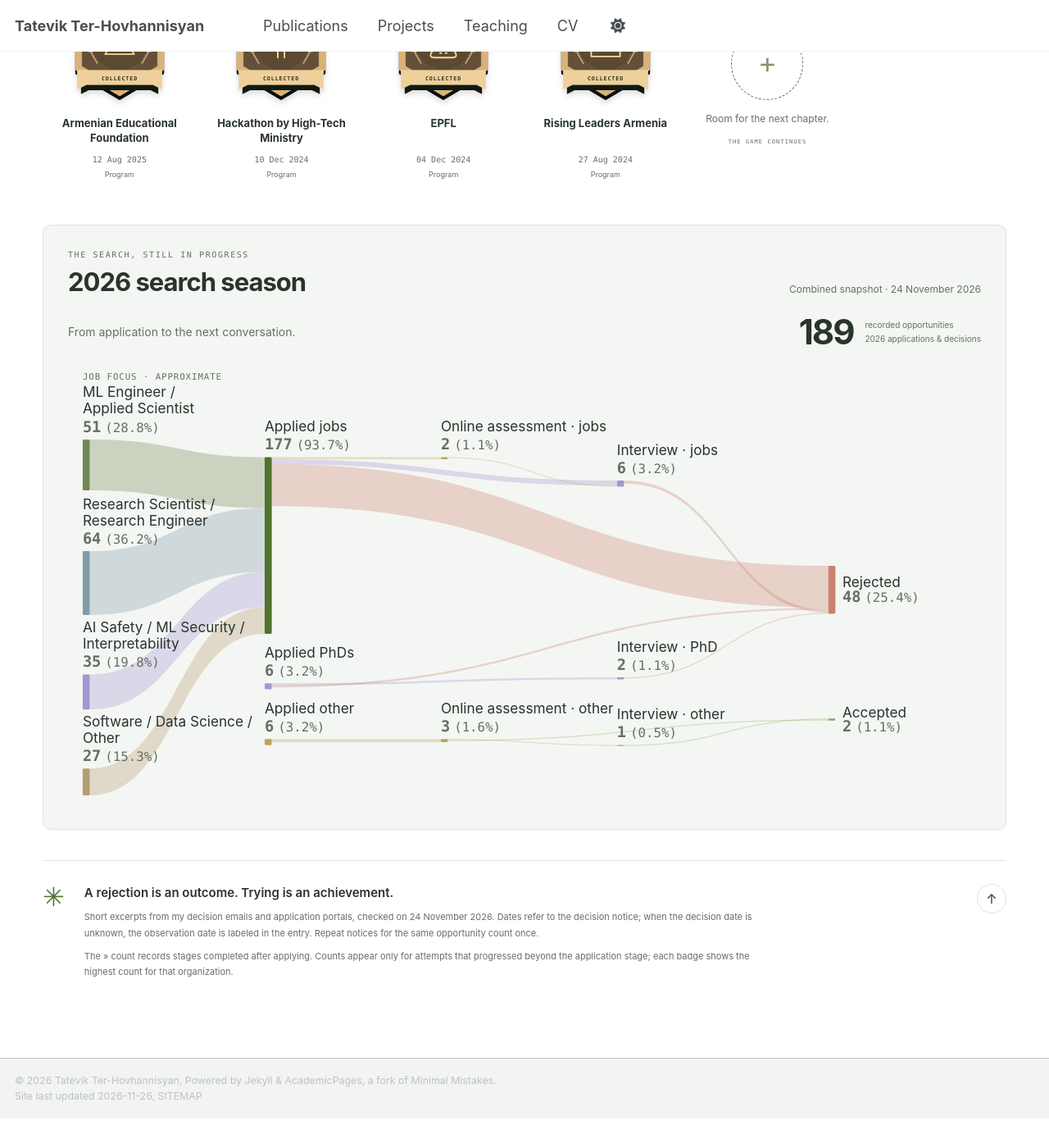
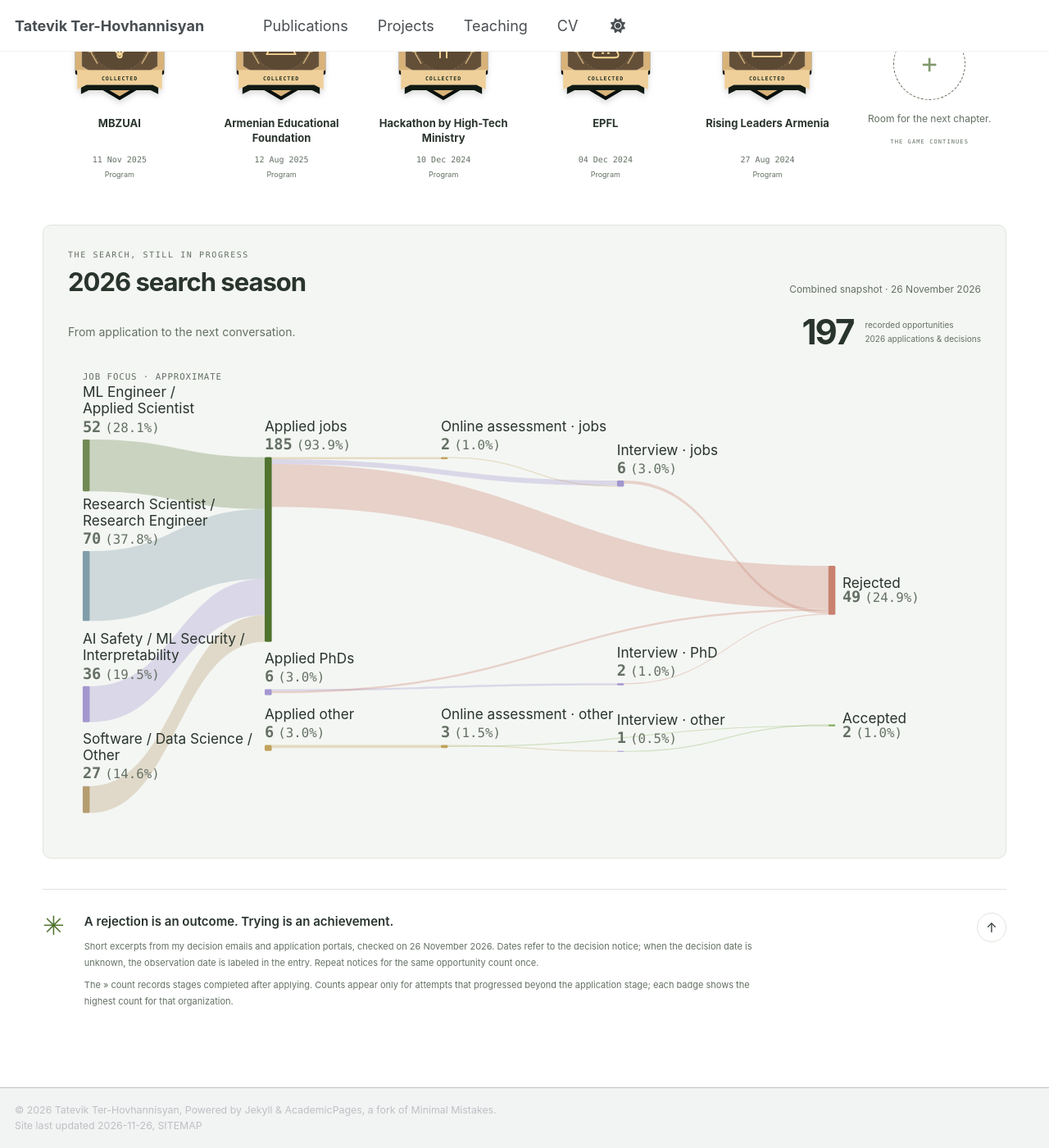
Before and after one commit to tatevik-t/tatevik-t.github.io, a Jekyll site: the page built from _pages/rejections.html, in a window 1280 px wide and 1400 px high, scrolled down 2593 px. Shown: the whole window at 82% size. Built offline with Jekyll 4.4.1, drawn with Linux system fonts in a browser that asks for light colours; a style sheet for code colours, icons or effects is not loaded; before the commit the page ends 3957 px from its top, so only the background shows below that; some of the changed text lies outside the part shown.

Commit message:
Reconcile newer jobs and record Speechmatics rejection

```diff
--- a/_data/search_season_2026.json
+++ b/_data/search_season_2026.json
@@ -1,8 +1,8 @@
 {
   "year": 2026,
-  "updated_on": "2026-11-24",
-  "total": 189,
-  "tracker_total": 182,
+  "updated_on": "2026-11-26",
+  "total": 197,
+  "tracker_total": 190,
   "additional_achievement_ids": [
     "bostongene-2026",
     "deep-origin-2026",
@@ -33,26 +33,26 @@
     {
       "id": "rejected",
       "label": "Rejected",
-      "total": 48
+      "total": 49
     }
   ],
   "nodes": [
     {
       "id": "applied-jobs",
       "label": "Applied jobs",
-      "value": 177,
+      "value": 185,
       "x": 335,
       "y": 150,
       "color": "source",
       "label_position": "above",
-      "ends_here": 128
+      "ends_here": 135
     },
     {
       "id": "applied-phd",
       "label": "Applied PhDs",
       "value": 6,
       "x": 335,
-      "y": 535,
+      "y": 545,
       "color": "phd",
       "label_position": "above",
       "ends_here": 2
@@ -62,7 +62,7 @@
       "label": "Applied other",
       "value": 6,
       "x": 335,
-      "y": 630,
+      "y": 640,
       "color": "other",
       "label_position": "above",
       "ends_here": 3
@@ -82,7 +82,7 @@
       "label": "Online assessment · PhD",
       "value": 0,
       "x": 635,
-      "y": 535,
+      "y": 545,
       "color": "assessment",
       "label_position": "above",
       "ends_here": 0
@@ -92,7 +92,7 @@
       "label": "Online assessment · other",
       "value": 3,
       "x": 635,
-      "y": 630,
+      "y": 640,
       "color": "assessment",
       "label_position": "above",
       "ends_here": 1
@@ -112,7 +112,7 @@
       "label": "Interview · PhD",
       "value": 2,
       "x": 935,
-      "y": 525,
+      "y": 535,
       "color": "interview",
       "label_position": "above",
       "ends_here": 1
@@ -122,7 +122,7 @@
       "label": "Interview · other",
       "value": 1,
       "x": 935,
-      "y": 640,
+      "y": 650,
       "color": "interview",
       "label_position": "above",
       "ends_here": 0
@@ -132,7 +132,7 @@
       "label": "Accepted",
       "value": 2,
       "x": 1295,
-      "y": 595,
+      "y": 605,
       "color": "offer",
       "label_position": "right",
       "ends_here": 0
@@ -140,7 +140,7 @@
     {
       "id": "rejected",
       "label": "Rejected",
-      "value": 48,
+      "value": 49,
       "x": 1295,
       "y": 335,
       "color": "rejected",
@@ -154,13 +154,13 @@
         "ML Engineer /",
         "Applied Scientist"
       ],
-      "value": 51,
+      "value": 52,
       "x": 25,
       "y": 120,
       "color": "focus-ml",
       "label_position": "above",
       "ends_here": 0,
-      "percentage_total": 177,
+      "percentage_total": 185,
       "percentage_label": "job opportunities",
       "approximate": true
     },
@@ -171,13 +171,13 @@
         "Research Scientist /",
         "Research Engineer"
       ],
-      "value": 64,
+      "value": 70,
       "x": 25,
       "y": 310,
       "color": "focus-research",
       "label_position": "above",
       "ends_here": 0,
-      "percentage_total": 177,
+      "percentage_total": 185,
       "percentage_label": "job opportunities",
       "approximate": true
     },
@@ -188,13 +188,13 @@
         "AI Safety / ML Security /",
         "Interpretability"
       ],
-      "value": 35,
+      "value": 36,
       "x": 25,
-      "y": 520,
+      "y": 540,
       "color": "focus-safety",
       "label_position": "above",
       "ends_here": 0,
-      "percentage_total": 177,
+      "percentage_total": 185,
       "percentage_label": "job opportunities",
       "approximate": true
     },
@@ -207,11 +207,11 @@
       ],
       "value": 27,
       "x": 25,
-      "y": 680,
+      "y": 710,
       "color": "focus-other",
       "label_position": "above",
       "ends_here": 0,
-      "percentage_total": 177,
+      "percentage_total": 185,
       "percentage_label": "job opportunities",
       "approximate": true
     }
@@ -234,7 +234,7 @@
     {
       "source": 0,
       "target": 10,
-      "value": 42,
+      "value": 43,
       "color": "rejected",
       "label": "Applied jobs → rejected; no recorded interview path"
     },
@@ -304,28 +304,28 @@
     {
       "source": 11,
       "target": 0,
-      "value": 51,
+      "value": 52,
       "color": "focus-ml",
       "label": "Approximate job focus: ML Engineer / Applied Scientist → Applied jobs",
-      "percentage_total": 177,
+      "percentage_total": 185,
       "percentage_label": "job opportunities"
     },
     {
       "source": 12,
       "target": 0,
-      "value": 64,
+      "value": 70,
       "color": "focus-research",
       "label": "Approximate job focus: Research Scientist / Research Engineer → Applied jobs",
-      "percentage_total": 177,
+      "percentage_total": 185,
       "percentage_label": "job opportunities"
     },
     {
       "source": 13,
       "target": 0,
-      "value": 35,
+      "value": 36,
       "color": "focus-safety",
       "label": "Approximate job focus: AI Safety / ML Security / Interpretability → Applied jobs",
-      "percentage_total": 177,
+      "percentage_total": 185,
       "percentage_label": "job opportunities"
     },
     {
@@ -334,45 +334,45 @@
       "value": 27,
       "color": "focus-other",
       "label": "Approximate job focus: Software / Data Science / Other → Applied jobs",
-      "percentage_total": 177,
+      "percentage_total": 185,
       "percentage_label": "job opportunities"
     }
   ],
   "category_totals": {
-    "jobs": 177,
+    "jobs": 185,
     "phd": 6,
     "other": 6
   },
-  "applied_total": 189,
+  "applied_total": 197,
   "applied_by_category": {
-    "jobs": 177,
+    "jobs": 185,
     "phd": 6,
     "other": 6
   },
-  "percentage_basis": "All 189 included identifiable opportunities. Withdrawn records and two unidentified user-reported applications are excluded.",
-  "included_tracker_total": 182,
+  "percentage_basis": "All 197 included identifiable opportunities. Withdrawn records and two unidentified user-reported applications are excluded.",
+  "included_tracker_total": 190,
   "excluded_withdrawn": 40,
   "flow_scale": 1.7,
   "job_focus": {
-    "total": 177,
+    "total": 185,
     "approximate": true,
-    "percentage_basis": "177 job opportunities; all other diagram percentages use 189 total opportunities.",
+    "percentage_basis": "185 job opportunities; all other diagram percentages use 197 total opportunities.",
     "method": "Approximate mutually exclusive role-focus classification using current tracker labels, established role-level audit, and the recorded duties of newly submitted roles. Explicit safety/security/interpretability context first, research roles next, ML/applied AI next, then software/data science/operations/other. General evaluation work alone does not establish AI safety.",
     "groups": [
       {
         "id": "ml",
         "label": "ML Engineer / Applied Scientist",
-        "total": 51
+        "total": 52
       },
       {
         "id": "research",
         "label": "Research Scientist / Research Engineer",
-        "total": 64
+        "total": 70
       },
       {
         "id": "safety",
         "label": "AI Safety / ML Security / Interpretability",
-        "total": 35
+        "total": 36
       },
       {
         "id": "other",
@@ -622,26 +622,56 @@
       "focus_counts": {
         "ml": 1
       }
+    },
+    {
+      "application_date": "2026-11-24",
+      "source_sheet": "Sheet1",
+      "source_rows": [
+        378,
+        379,
+        380,
+        381
+      ],
+      "added_jobs": 4,
+      "focus_counts": {
+        "ml": 1,
+        "safety": 1,
+        "research": 2
+      }
+    },
+    {
+      "application_date": "2026-11-26",
+      "source_sheet": "Sheet1",
+      "source_rows": [
+        382,
+        383,
+        384,
+        385
+      ],
+      "added_jobs": 4,
+      "focus_counts": {
+        "research": 4
+      }
     }
   ],
   "reconciliation": {
-    "as_of": "2026-11-24",
+    "as_of": "2026-11-26",
     "source_sheet": "Sheet1",
-    "source_range": "A1:R450",
-    "included_tracker_records": 182,
-    "dated_tracker_records": 181,
+    "source_range": "A1:R480",
+    "included_tracker_records": 190,
+    "dated_tracker_records": 189,
     "undated_tracker_records": 1,
-    "dated_tracker_jobs": 171,
+    "dated_tracker_jobs": 179,
     "undated_tracker_jobs": 1,
     "supplementary_job_decisions_without_current_matching_submission": 5,
     "supplementary_phd_decisions": 2,
-    "identified_jobs": 177,
-    "included_job_total": 177,
-    "included_overall_total": 189,
+    "identified_jobs": 185,
+    "included_job_total": 185,
+    "included_overall_total": 197,
     "tracker_status_counts": {
       "no response": 12,
-      "rejected": 41,
-      "applied": 122,
+      "rejected": 42,
+      "applied": 129,
       "interview": 4,
       "offer": 2,
       "OA": 1
@@ -650,7 +680,7 @@
     "user_reported_jobs_still_unidentified": 2,
     "included_unidentified_jobs": 0,
     "excluded_unidentified_jobs": 2,
-    "today_dated_jobs": 1,
+    "today_dated_jobs": 4,
     "join_rule": "Count each distinct role/application attempt once across tracker, decision evidence and prior user reports. Shared generic career URLs alone do not establish a duplicate. Unknown application dates are not submissions on the decision date.",
     "included_tracker_rows": {
       "jobs": [
@@ -825,7 +855,15 @@
         374,
         375,
         376,
-        377
+        377,
+        378,
+        379,
+        380,
+        381,
+        382,
+        383,
+        384,
+        385
       ],
       "phd": [
         12,
@@ -889,6 +927,15 @@
       "status": "rejected",
       "added_applications": 0,
       "rejection_id": "elevenlabs-2026-11-24"
+    },
+    {
+      "source_sheet": "Sheet1",
+      "source_row": 378,
+      "date": "2026-11-25",
+      "previous_status": "applied",
+      "status": "rejected",
+      "added_applications": 0,
+      "rejection_id": "speechmatics-2026-11-25"
     }
   ]
 }
--- a/_includes/search-season.html
+++ b/_includes/search-season.html
@@ -10,7 +10,7 @@
   </div>
   <figure class="rw-sankey">
     <div class="rw-sankey-scroll" tabindex="0" role="region" aria-label="2026 application flow diagram; scroll horizontally on small screens">
-      <svg viewBox="0 0 1555 750" role="img" aria-labelledby="rw-sankey-title rw-sankey-desc">
+      <svg viewBox="0 0 1555 800" role="img" aria-labelledby="rw-sankey-title rw-sankey-desc">
         <title id="rw-sankey-title">{{ season.year }} Jobs, PhD and other opportunities through application, assessment and interview to outcomes</title>
         <desc id="rw-sankey-desc">{{ season.total }} recorded opportunities, with percentages of this total shown beside each count. The diagram starts with Applied jobs: {{ season.applied_by_category.jobs }}, Applied PhDs: {{ season.applied_by_category.phd }}, and Applied other: {{ season.applied_by_category.other }}. {% if season.job_focus %}The approximate job-focus groups feed Applied jobs; their percentages use {{ season.job_focus.total }} jobs and unspecified roles are grouped under Other. {% endif %}Assessment and interview stages are separate for each category. Recorded online assessments: jobs {{ season.stage_totals.assessment.jobs }}, PhD {{ season.stage_totals.assessment.phd }}, other {{ season.stage_totals.assessment.other }}. One Other opportunity is accepted directly after assessment; one continues to interview. Stages with zero recorded counts are omitted. Recorded interviews: jobs {{ season.stage_totals.interview.jobs }}, PhD {{ season.stage_totals.interview.phd }}, other {{ season.stage_totals.interview.other }}. {% for outcome in season.outcomes %}{{ outcome.total }} {{ outcome.label | downcase }} opportunities share one {{ outcome.label }} outcome. {% endfor %}Applications without a displayed next stage and interviews without a displayed outcome end at their respective nodes. Each opportunity counts once.</desc>
         <text x="25" y="18" class="rw-sankey-heading">JOB FOCUS · APPROXIMATE</text>
```
Also changed, not shown: _data/rejections.yml (+8 -1 lines), docs/search-season.md (+4 -0 lines).
